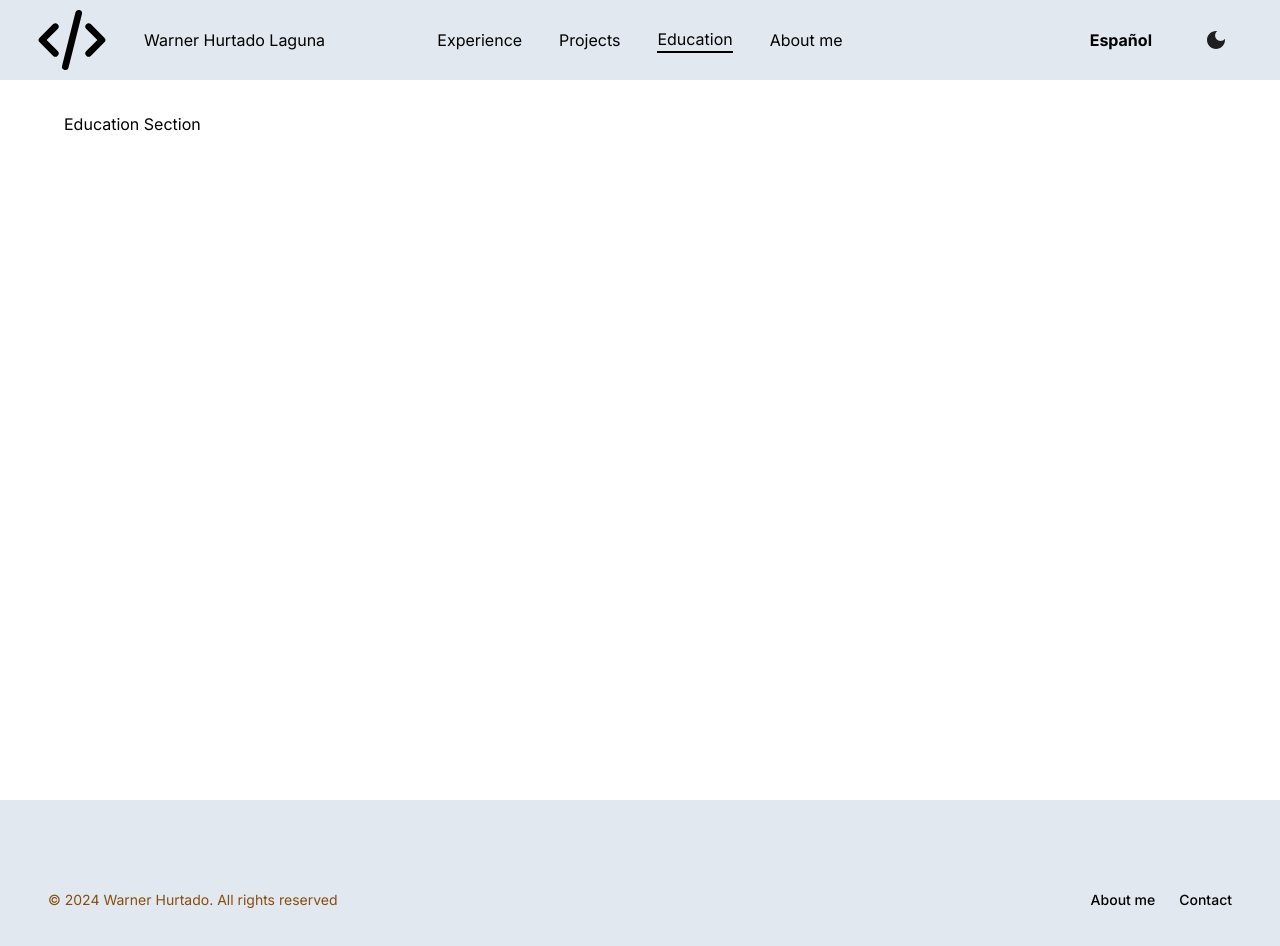
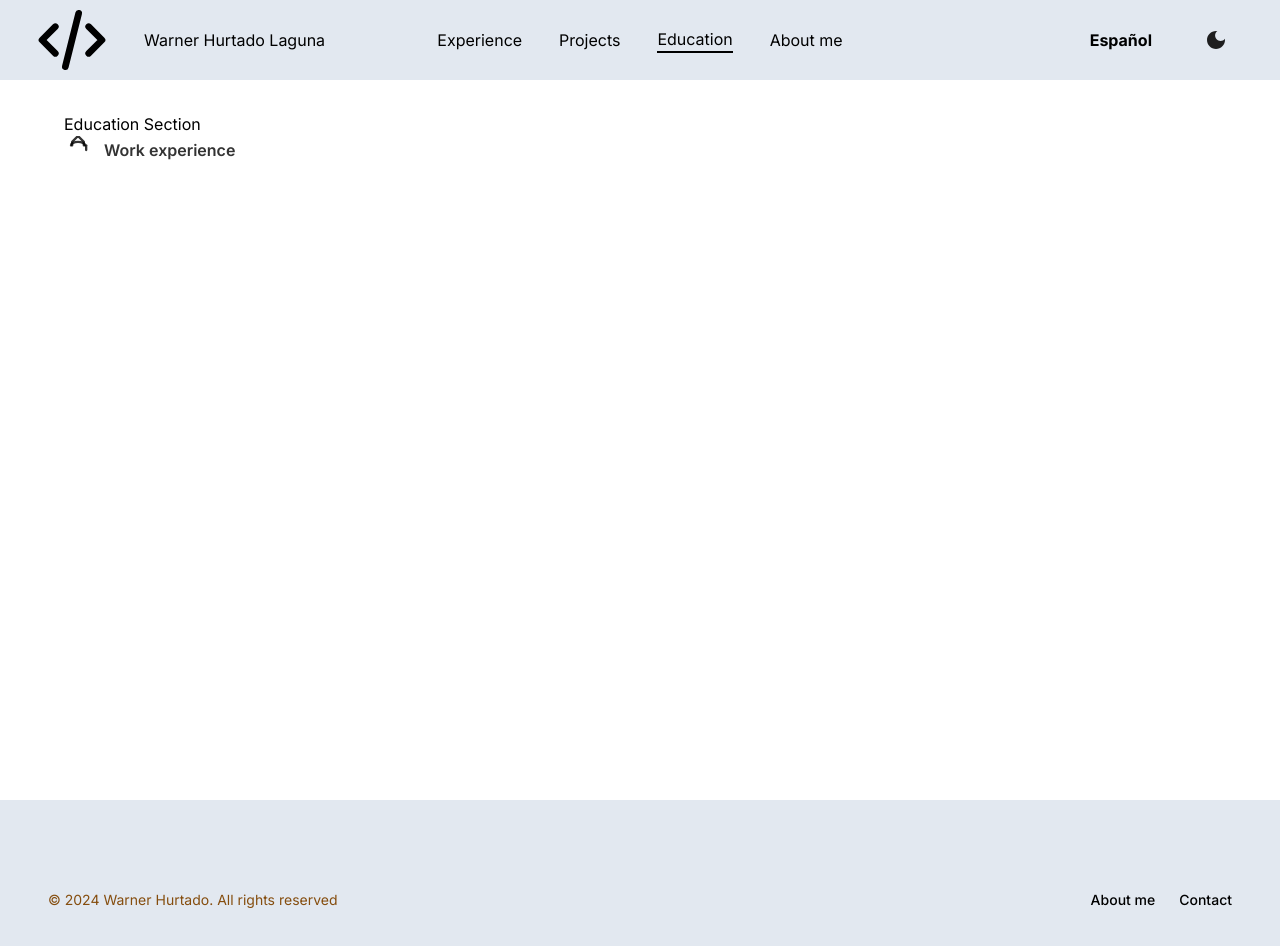
Before and after one commit to warnerHurtado/warner-hurtado-laguna, a Next.js app: page /en/education in a window 1280 px wide. Shown: the top 946 px of the page. Built offline with nearby package versions, Linux system fonts and the light colour scheme.

Commit message:
feat: adding education format

```diff
--- /dev/null
+++ b/src/app/[lng]/components/Education/EducationInformation/index.tsx
@@ -0,0 +1,43 @@
+import { useTranslations } from 'next-intl'
+
+export const EducationInformation = () => {
+    const t = useTranslations('Experience')
+
+    return (
+        <div id="experience">
+            <h1 className="text-3x1 font-semibold mb6 flex gap-x-3 items-center text-black/80 dark:text-white/80">
+                <svg
+                    className="size-7"
+                    xmlns="http://www.w3.org/2000/svg"
+                    width="24"
+                    height="24"
+                    viewBox="0 0 24 24"
+                    strokeWidth="2"
+                    stroke="currentColor"
+                    fill="none"
+                    strokeLinecap="round"
+                    strokeLinejoin="round"
+                >
+                    <path stroke="none" d="M0 0h24v24H0z" fill="none"></path>
+                    {/* Graduation Cap Icon */}
+                    <path d="M7 8v-3l5-5l5 5v3"></path>
+                    <path d="M6 8a6 3 0 0 1 12 0"></path>
+                    <path d="M19 8v4"></path>
+                </svg>                {t('workExperience')}
+            </h1>
+            <ol className="relative border-s border-gray-200 ml-3">
+                {/* {
+                    jobsExperience.map(job => (
+                        <ExperienceTextFormat
+                            key={job.id}
+                            jobPosition={t(job.jobPosition)}
+                            jobDescription={t(job.jobDescription)}
+                            jobTime={t(job.jobTime)}
+                            linkMoreInfo={job.urlMoreInfo}
+                        />
+                    ))
+                } */}
+            </ol>
+        </div>
+    )
+}
--- a/src/app/[lng]/education/page.tsx
+++ b/src/app/[lng]/education/page.tsx
@@ -1,8 +1,10 @@
+import { EducationInformation } from "../components/Education/EducationInformation"
 
 const Education = () => {
   return (
     <div>
         <h1>Education Section</h1>
+        <EducationInformation />
     </div>
   )
 }
```
